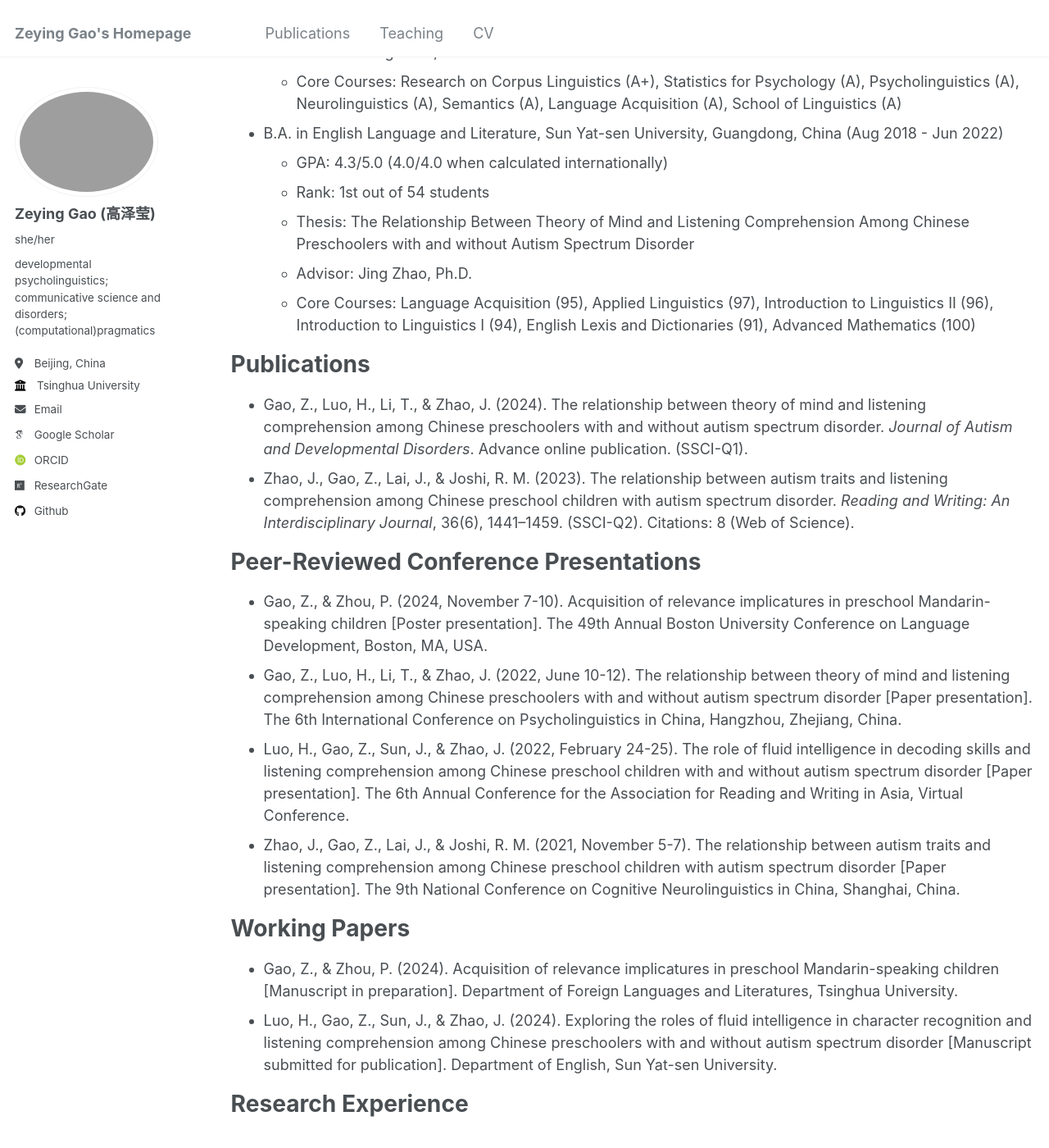
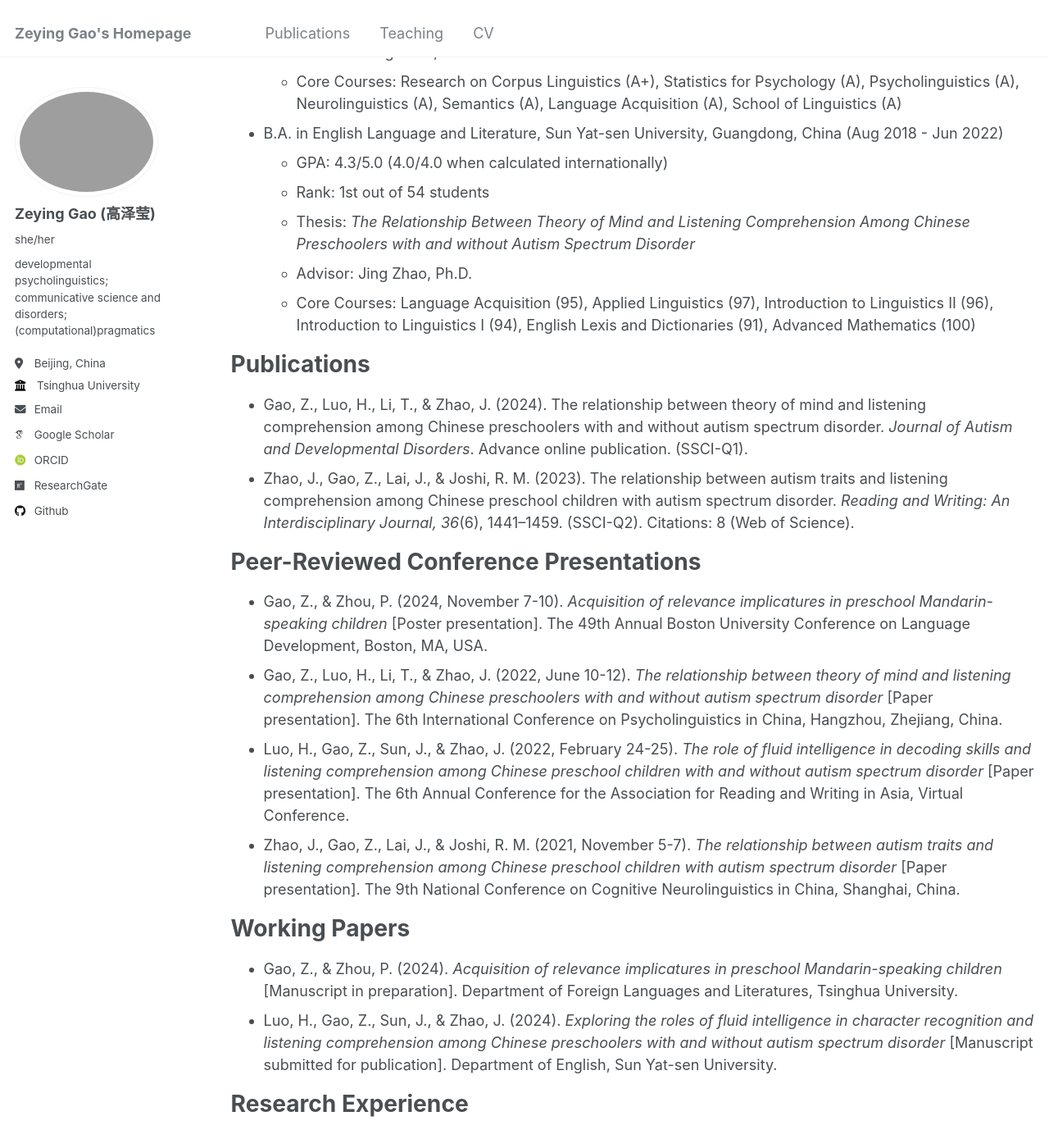
Before and after one commit to ZeyingGAO/zeyinggao.github.io, a Jekyll site: the page built from _pages/cv.md, in a window 1280 px wide and 1400 px high, scrolled down 682 px. Shown: the whole window at 82% size. Built offline with Jekyll 4.4.1, drawn with Linux system fonts in a browser that asks for light colours; some web fonts are replaced.

Commit message:
Update cv.md

```diff
--- a/_pages/cv.md
+++ b/_pages/cv.md
@@ -24,33 +24,33 @@ Education
 ======
 * M.A. in Foreign Languages and Literatures (Language, Psychology, and Cognition), Tsinghua University, Beijing, China (Sep 2022 - Jun 2025)
   * GPA: 3.97/4.0
-  * Thesis: Acquisition of Relevance Implicatures in Preschool Mandarin-Speaking Children
+  * Thesis: *Acquisition of Relevance Implicatures in Preschool Mandarin-Speaking Children*
   * Advisor: Peng Zhou, Ph.D.
   * Core Courses: Research on Corpus Linguistics (A+), Statistics for Psychology (A), Psycholinguistics (A), Neurolinguistics (A), Semantics (A), Language Acquisition (A), School of Linguistics (A)
 
 * B.A. in English Language and Literature, Sun Yat-sen University, Guangdong, China (Aug 2018 - Jun 2022)
   * GPA: 4.3/5.0 (4.0/4.0 when calculated internationally)
   * Rank: 1st out of 54 students
-  * Thesis: The Relationship Between Theory of Mind and Listening Comprehension Among Chinese Preschoolers with and without Autism Spectrum Disorder
+  * Thesis: *The Relationship Between Theory of Mind and Listening Comprehension Among Chinese Preschoolers with and without Autism Spectrum Disorder*
   * Advisor: Jing Zhao, Ph.D.
   * Core Courses: Language Acquisition (95), Applied Linguistics (97), Introduction to Linguistics II (96), Introduction to Linguistics I (94), English Lexis and Dictionaries (91), Advanced Mathematics (100)
 
 Publications
 ======
 * Gao, Z., Luo, H., Li, T., & Zhao, J. (2024). The relationship between theory of mind and listening comprehension among Chinese preschoolers with and without autism spectrum disorder. *Journal of Autism and Developmental Disorders*. Advance online publication. (SSCI-Q1).
-* Zhao, J., Gao, Z., Lai, J., & Joshi, R. M. (2023). The relationship between autism traits and listening comprehension among Chinese preschool children with autism spectrum disorder. *Reading and Writing: An Interdisciplinary Journal*, 36(6), 1441–1459. (SSCI-Q2). Citations: 8 (Web of Science).
+* Zhao, J., Gao, Z., Lai, J., & Joshi, R. M. (2023). The relationship between autism traits and listening comprehension among Chinese preschool children with autism spectrum disorder. *Reading and Writing: An Interdisciplinary Journal, 36*(6), 1441–1459. (SSCI-Q2). Citations: 8 (Web of Science).
 
 Peer-Reviewed Conference Presentations
 ======
-* Gao, Z., & Zhou, P. (2024, November 7-10). Acquisition of relevance implicatures in preschool Mandarin-speaking children [Poster presentation]. The 49th Annual Boston University Conference on Language Development, Boston, MA, USA.
-* Gao, Z., Luo, H., Li, T., & Zhao, J. (2022, June 10-12). The relationship between theory of mind and listening comprehension among Chinese preschoolers with and without autism spectrum disorder [Paper presentation]. The 6th International Conference on Psycholinguistics in China, Hangzhou, Zhejiang, China.
-* Luo, H., Gao, Z., Sun, J., & Zhao, J. (2022, February 24-25). The role of fluid intelligence in decoding skills and listening comprehension among Chinese preschool children with and without autism spectrum disorder [Paper presentation]. The 6th Annual Conference for the Association for Reading and Writing in Asia, Virtual Conference.
-* Zhao, J., Gao, Z., Lai, J., & Joshi, R. M. (2021, November 5-7). The relationship between autism traits and listening comprehension among Chinese preschool children with autism spectrum disorder [Paper presentation]. The 9th National Conference on Cognitive Neurolinguistics in China, Shanghai, China.
+* Gao, Z., & Zhou, P. (2024, November 7-10). *Acquisition of relevance implicatures in preschool Mandarin-speaking children* [Poster presentation]. The 49th Annual Boston University Conference on Language Development, Boston, MA, USA.
+* Gao, Z., Luo, H., Li, T., & Zhao, J. (2022, June 10-12). *The relationship between theory of mind and listening comprehension among Chinese preschoolers with and without autism spectrum disorder* [Paper presentation]. The 6th International Conference on Psycholinguistics in China, Hangzhou, Zhejiang, China.
+* Luo, H., Gao, Z., Sun, J., & Zhao, J. (2022, February 24-25). *The role of fluid intelligence in decoding skills and listening comprehension among Chinese preschool children with and without autism spectrum disorder* [Paper presentation]. The 6th Annual Conference for the Association for Reading and Writing in Asia, Virtual Conference.
+* Zhao, J., Gao, Z., Lai, J., & Joshi, R. M. (2021, November 5-7). *The relationship between autism traits and listening comprehension among Chinese preschool children with autism spectrum disorder* [Paper presentation]. The 9th National Conference on Cognitive Neurolinguistics in China, Shanghai, China.
 
 Working Papers
 ======
-* Gao, Z., & Zhou, P. (2024). Acquisition of relevance implicatures in preschool Mandarin-speaking children [Manuscript in preparation]. Department of Foreign Languages and Literatures, Tsinghua University.
-* Luo, H., Gao, Z., Sun, J., & Zhao, J. (2024). Exploring the roles of fluid intelligence in character recognition and listening comprehension among Chinese preschoolers with and without autism spectrum disorder [Manuscript submitted for publication]. Department of English, Sun Yat-sen University.
+* Gao, Z., & Zhou, P. (2024). *Acquisition of relevance implicatures in preschool Mandarin-speaking children* [Manuscript in preparation]. Department of Foreign Languages and Literatures, Tsinghua University.
+* Luo, H., Gao, Z., Sun, J., & Zhao, J. (2024). *Exploring the roles of fluid intelligence in character recognition and listening comprehension among Chinese preschoolers with and without autism spectrum disorder* [Manuscript submitted for publication]. Department of English, Sun Yat-sen University.
 
 Research Experience
 ======
```
